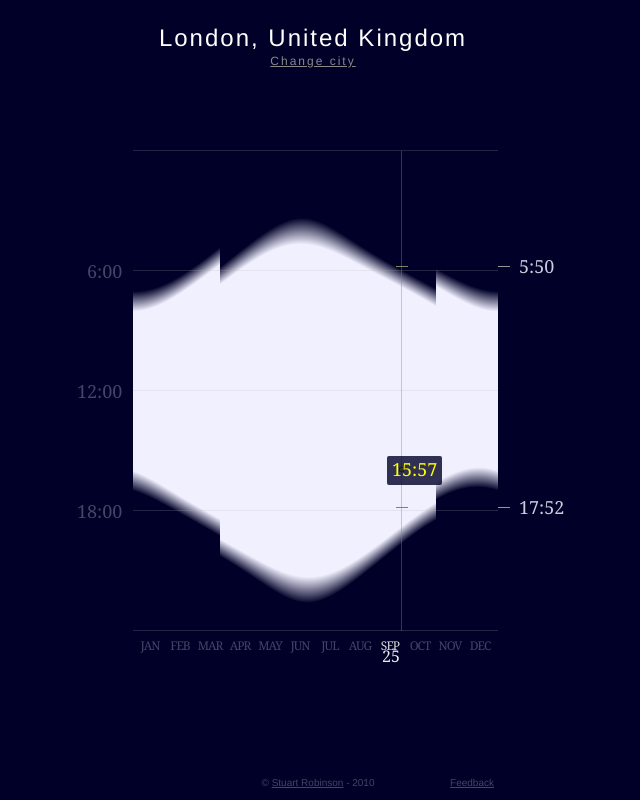
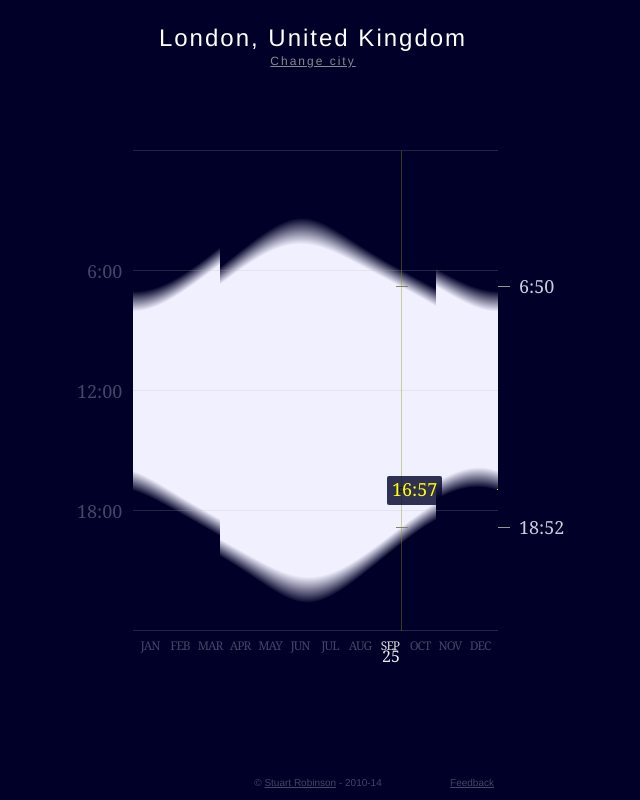
Before and after one commit to sturob/when-comes-the-sun, a plain HTML site: page index.html in a window 1280 px wide. Shown: the whole page, without its empty margins (322-962 px from the left). Drawn offline with Linux system fonts and the light colour scheme.

Commit message:
fix off by one hour bug - stop being fixed to 2010

```diff
--- a/index.html
+++ b/index.html
@@ -1,4 +1,5 @@
 <html manifest="/cache.manifest">
+<!-- <html>  -->
   <head>
     <title>When Comes the Sun</title>
 
@@ -84,7 +85,7 @@
       var SUNTIME = [
         [], // no summertime
         [ "28 March", "31 October" ], // europe
-        [ "22 March 2010", "22 September" ], // iran
+        [ "22 March", "22 September" ], // iran
         [ "4 April", "3 October" ], // australias
         [ "4 April", "26 September"], // nz
         [ "14 March", "31 October" ], // cuba
@@ -485,12 +486,15 @@
         }
       }
 
+
+      var currentYear = (new Date()).getFullYear();
+
       var LOCATION = $.cookie('CITY') || loc_string,
           X = 365,
           Y = 24,
           X_SCALE = 1,
           Y_SCALE = 20,
-          JAN_FIRST = new Date('2010/01/01'),
+          JAN_FIRST = new Date(currentYear + '/01/01'),
           HOUR_IN_MS = 60 * 60 * 1000;
           DAY_IN_MS = HOUR_IN_MS * 24,
           current_day = JAN_FIRST.getTime(),
@@ -547,21 +551,21 @@
       });
 
       function calc_summertime_offset (now) {
-        if (! DB[LOCATION][3]) return 0;
+        if (! DB[LOCATION][3]) return 0; // no summertime
 
         if (DB[LOCATION][0] < 0) { // southern hem
           return ((now < DST_START) || (now > DST_END)) ? 1 : 0;
         } else {
+          // console.log(now)
           return (now > DST_START && now < DST_END) ? 1 : 0;
         }
       }
 
       function refresh() {
         // $('#example').height(Y * Y_SCALE).width(X * X_SCALE);
-        // alert()
         if (DB[LOCATION][3]){
-          DST_START = new Date ( SUNTIME[ DB[LOCATION][3] ][0] + " 2010" );
-          DST_END = new Date ( SUNTIME[ DB[LOCATION][3] ][1] + " 2010" );
+          DST_START = new Date ( SUNTIME[ DB[LOCATION][3] ][0] + " " + currentYear );
+          DST_END = new Date ( SUNTIME[ DB[LOCATION][3] ][1] + " " + currentYear );
         } else {
           DST_END = null;
           DST_START = null;
@@ -735,7 +739,7 @@
 
         var sunrise = box_hours(CalculateSunriseOrSunset(LONG, LAT, NOW, true) + summertime_offset);
         var sunset  = box_hours(CalculateSunriseOrSunset(LONG, LAT, NOW, false) + summertime_offset);
-        var dawn    = box_hours(CalculateSunriseOrSunset(LONG, LAT, NOW, true, true)  + summertime_offset);
+        var dawn    = box_hours(CalculateSunriseOrSunset(LONG, LAT, NOW, true, true) + summertime_offset);
         var dusk    = box_hours(CalculateSunriseOrSunset(LONG, LAT, NOW, false, true) + summertime_offset);
 
 
@@ -1113,7 +1117,7 @@
         <a href="mailto:aboutthesun@sturob.com">Feedback</a>
       </div>
       <div id="copyright">
-        &copy; <a href="http://sturob.com/">Stuart Robinson</a> - 2010
+        &copy; <a href="http://sturob.com/">Stuart Robinson</a> - 2010-14
       </div>
       <!-- <div id="share">
             <div class="addthis_toolbox addthis_default_style">
```
Also changed, not shown: 1 other file.
